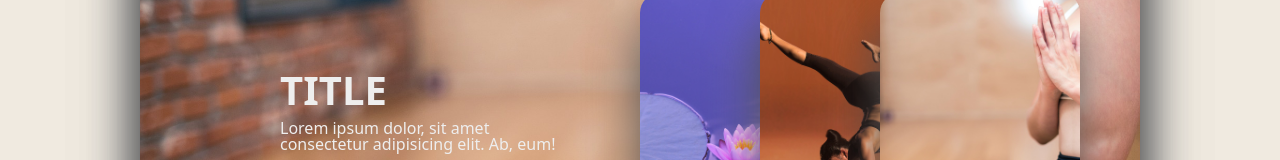
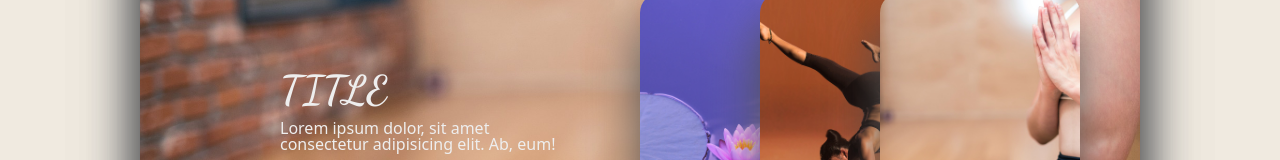
Before and after one commit to Markohh9/SozaYoga-SEO, a plain HTML site: page index.html in a window 1280 px wide. Shown: the part 257-417 px from the top of the page. Drawn offline with nearby package versions, Linux system fonts and the light colour scheme.

Commit message:
testing font

```diff
--- a/css/style.css
+++ b/css/style.css
@@ -161,6 +161,7 @@
     font-weight: bold;
     opacity: 0;
     animation: animate 1s ease-in-out 1 forwards;
+    font-family: 'Dancing Script';
 }
 
 .content .des {
```
